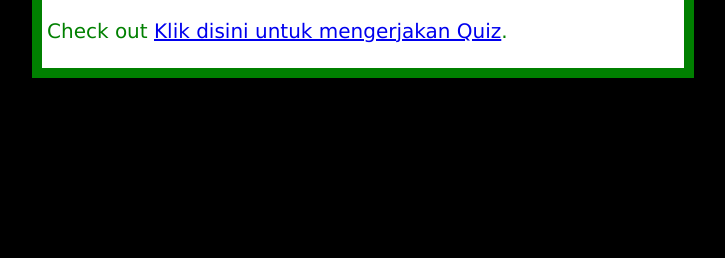
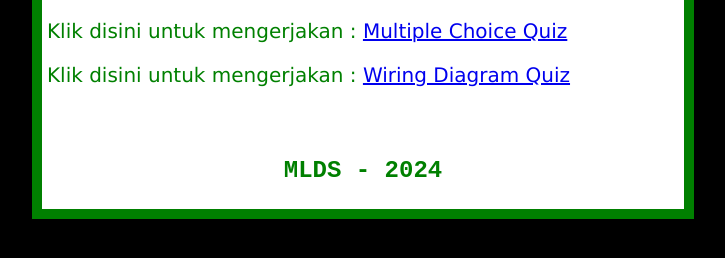
Before and after one commit to Stiawan-Whaone/Stiawan-Whaone.github.io, a plain HTML site: page index.html in a window 1280 px wide. Shown: the part 84-342 px from the top of the page, without its empty margins (277-1002 px from the left). Drawn offline with Linux system fonts and the light colour scheme.

Commit message:
Update index.html

```diff
--- a/index.html
+++ b/index.html
@@ -20,18 +20,35 @@ h1 {
   text-align: center;
   font-family: courier new;
 }
+h2 {
+  color: #008000;
+  text-align: center;
+  font-family: courier new;
+  padding-top: 50px;
+}
 
 p {
   color: #008000;
   font-family: verdana;
   font-size: 20px;
 }
+
+blink {
+  color: #2d38be;
+  font-size: 15px;
+  font-weight: bold;
+}
+
 </style>
 </head>
 <body>
+
 <div>
 <h1>PTS MLDS QUIZ 082024</h1>
-<p>Check out <a href="https://forms.gle/ahTNP3Uka7dAXZqB9" target="_blank" rel="noopener noreferrer">Klik disini untuk mengerjakan Quiz</a>.</p>
+<p>Klik disini untuk mengerjakan : <a href="https://forms.gle/ahTNP3Uka7dAXZqB9" target="_blank" rel="noopener noreferrer">Multiple Choice Quiz</a></p>
+<p>Klik disini untuk mengerjakan : <a href="https://forms.gle/d3Di88819cCzxGNM8" target="_blank" rel="noopener noreferrer">Wiring Diagram Quiz</a></p>
+<h2>MLDS - 2024</h2>
 </div>
+
 </body>
 </html>
```
